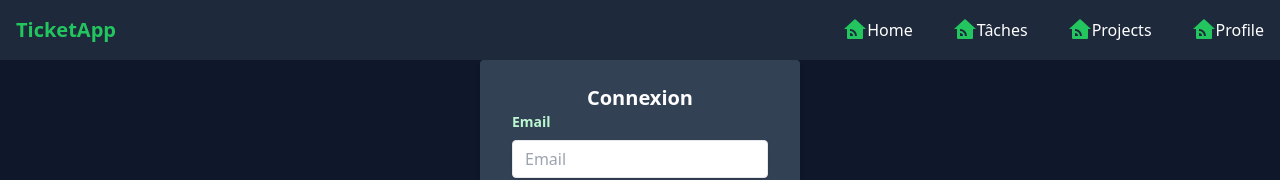
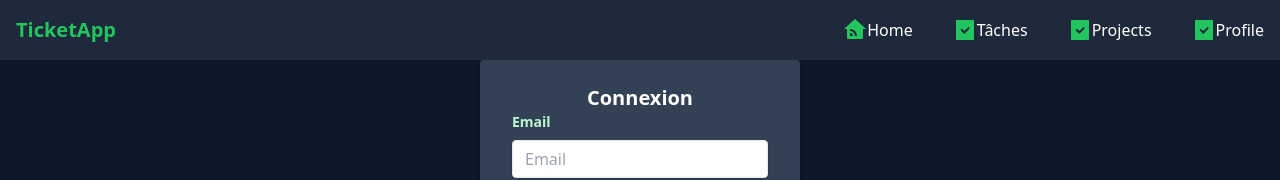
Before and after one commit to WildCodeSchool/2109-wns-paris-backbones-project, a React (Vite) app in the folder front/: page / in a window 1280 px wide. Shown: the top 180 px of the page. Built offline with nearby package versions, Linux system fonts and the light colour scheme.

Commit message:
modifications Icons fixing issues

```diff
--- a/front/src/components/Header/Header.tsx
+++ b/front/src/components/Header/Header.tsx
@@ -1,6 +1,6 @@
 import React from "react";
 import NavLink from "../NavLink/NavLink";
-import { IconHome } from "../Icons/Icons";
+import { IconHome,  IconTasks } from "../Icons/Icons";
 
 function Header() {
 	const routes = [
@@ -12,17 +12,17 @@ function Header() {
 		{
 			href: "/tasks",
 			label: "Tâches",
-			icon: <IconHome />,
+			icon: <IconTasks />,
 		},
 		{
 			href: "/projets",
 			label: "Projects",
-			icon: <IconHome />,
+			icon: <IconTasks />,
 		},
 		{
 			href: "/account",
 			label: "Profile",
-			icon: <IconHome />,
+			icon: <IconTasks/>,
 		},
 	];
 	return (
--- a/front/src/components/Icons/Icons.tsx
+++ b/front/src/components/Icons/Icons.tsx
@@ -22,9 +22,8 @@ export function IconTasks(props) {
 			viewBox="0 0 24 24"
 			width="24"
 			height="24"
+			{...props}
 		>
-			{...props}
-
 			<path
 				fill="currentColor"
 				d="M21 2.992v18.016a1 1 0 0 1-.993.992H3.993A.993.993 0 0 1 3 21.008V2.992A1 1 0 0 1 3.993 2h16.014c.548 0 .993.444.993.992zm-9.707 10.13l-2.475-2.476-1.414 1.415 3.889 3.889 5.657-5.657-1.414-1.414-4.243 4.242z"
@@ -33,36 +32,19 @@ export function IconTasks(props) {
 	);
 }
 
-export function IconProject(props) {
-	return (
-		<svg
-			xmlns="http://www.w3.org/2000/svg"
-			viewBox="0 0 24 24"
-			width="24"
-			height="24"
-		>
-			{...props}
-			<path
-				fill="currentColor"
-				d="M3 21a1 1 0 0 1-1-1V4a1 1 0 0 1 1-1h7.414l2 2H20a1 1 0 0 1 1 1v3H4v9.996L6 11h16.5l-2.31 9.243a1 1 0 0 1-.97.757H3z"
-			/>
-		</svg>
-	);
-}
-
-export function IconProfile(props) {
-	return (
-		<svg
-			xmlns="http://www.w3.org/2000/svg"
-			viewBox="0 0 24 24"
-			width="24"
-			height="24"
-		>
-			{...props}
-			<path
-				fill="currentColor"
-				d="M4 22a8 8 0 1 1 16 0H4zm8-9c-3.315 0-6-2.685-6-6s2.685-6 6-6 6 2.685 6 6-2.685 6-6 6z"
-			/>
-		</svg>
-	);
-}
+// export function IconProject(props) {
+// 	return (
+// 		<svg
+// 			xmlns="http://www.w3.org/2000/svg"
+// 			viewBox="0 0 24 24"
+// 			width="24"
+// 			height="24"
+// 			{...props}
+// 		>
+// 			<path
+// 				fill="currentColor"
+// 				d="M21 2.992v18.016a1 1 0 0 1-.993.992H3.993A.993.993 0 0 1 3 21.008V2.992A1 1 0 0 1 3.993 2h16.014c.548 0 .993.444.993.992zm-9.707 10.13l-2.475-2.476-1.414 1.415 3.889 3.889 5.657-5.657-1.414-1.414-4.243 4.242z"
+// 			/>
+// 		</svg>
+// 	);
+// }
```
